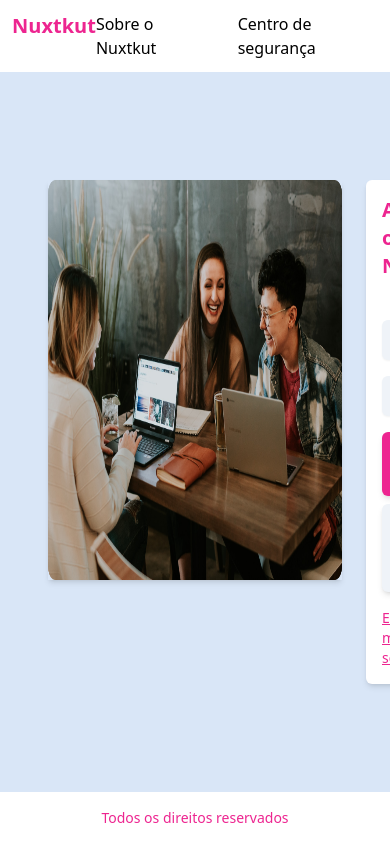
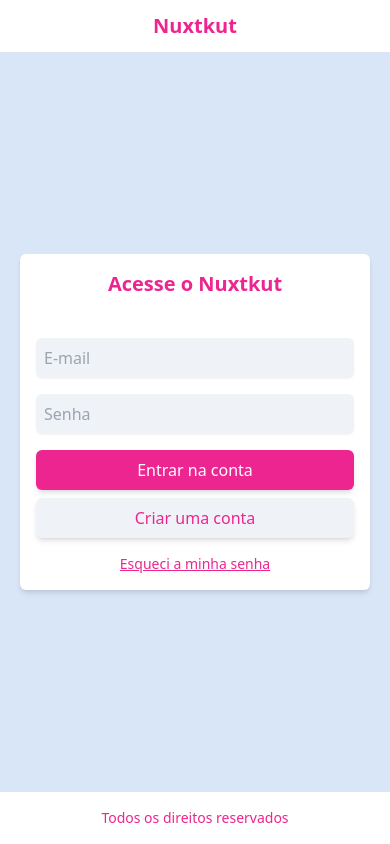
Before and after one commit to soares-grs/nuxtkut, a Nuxt app: page /login in a window 390 px wide. Built offline with nearby package versions, Linux system fonts and the light colour scheme.

Commit message:
improves responsiveness

```diff
--- a/components/LoginForm/index.vue
+++ b/components/LoginForm/index.vue
@@ -3,7 +3,7 @@
 </script>
 
 <template>
-    <div class="flex flex-col gap-4 p-4 w-[270px] rounded-md shadow-md bg-white items-center">
+    <div class="flex flex-col gap-4 p-4 w-[350px] md:w-[270px] rounded-md shadow-md bg-white items-center">
         <h1 class="text-[#ED2590] mb-6 font-semibold text-xl">Acesse o Nuxtkut</h1>
         <LoginFormInput
             placeholder="E-mail"
--- a/components/Profile/User/Card/index.vue
+++ b/components/Profile/User/Card/index.vue
@@ -1,6 +1,6 @@
 <template>
          <section class="flex flex-col gap-2 items-center">
-            <div class="flex flex-col w-1/2 justify-center items-center bg-white rounded-md shadow-sm p-8">
+            <div class="flex flex-col w-full md:w-1/2 justify-center items-center bg-white rounded-md shadow-sm p-8">
                 <img class="h-28 w-28 rounded-full outline outline-offset-4 outline-[#ED2590]" src="~assets/creator-avatar.jpg" alt="User Avatar"/>
                 <p class="mt-2 font-bold text-[#4B4B4B]">Gabriel Soares</p>
                 <p class="text-[#4B4B4B] text-sm">Software Developer</p>
--- a/layouts/default.vue
+++ b/layouts/default.vue
@@ -2,7 +2,7 @@
     <div class="grid grid-rows-[auto,1fr,auto] min-h-screen">
       <header class="flex justify-around m-2 p-1 bg-white">
         <h1 class="text-xl font-bold text-[#ED2590]">Nuxtkut</h1>
-        <div class="flex gap-8">
+        <div class="hidden md:flex gap-8">
           <p>Início</p>
           <p>Perfil</p>
           <p>Comunidades</p>
--- a/layouts/login.vue
+++ b/layouts/login.vue
@@ -2,9 +2,9 @@
     <div class="grid grid-rows-[auto,1fr,auto] min-h-screen">
       <header class="flex justify-around m-2 p-1 bg-white">
         <h1 class="text-xl font-bold text-[#ED2590]">Nuxtkut</h1>
-        <div class="flex gap-8">
-          <p>Sobre o Nuxtkut</p>
-          <p>Centro de segurança</p>
+        <div class="hidden md:flex items-center gap-8">
+          <p class="text-[#4B4B4B] text-sm md:text-md">Sobre o Nuxtkut</p>
+          <p class="text-[#4B4B4B] text-sm md:text-md">Centro de segurança</p>
         </div>
       </header>
       <main class="bg-[#D9E6F7] overflow-auto p-4">
--- a/pages/login.vue
+++ b/pages/login.vue
@@ -8,7 +8,7 @@ definePageMeta({
     <div class="h-full flex justify-center items-center">
         <main class="flex gap-6 m-8">
             <img
-              class="h-[400px] w-[500px] shadow-md"
+              class="hidden md:block h-[400px] w-[500px] shadow-md"
               src="~assets/login-splash.png"
               alt="People laughing and havin fun connected on Nuxtkut"
             />
--- a/pages/profile.vue
+++ b/pages/profile.vue
@@ -3,11 +3,10 @@
 </script>
 
 <template>
-    <main class="grid grid-cols-3">
-
+    <main class="grid lg:grid-cols-3 grid-rows-subgrid gap-8 md:gap-6 md:grid-rows-1">
         <ProfileUserCard/>
         <ProfileUserInfo/>
-            <ProfileUserCardFriends/>
+        <ProfileUserCardFriends/>
             <div>
 
             </div>
```
